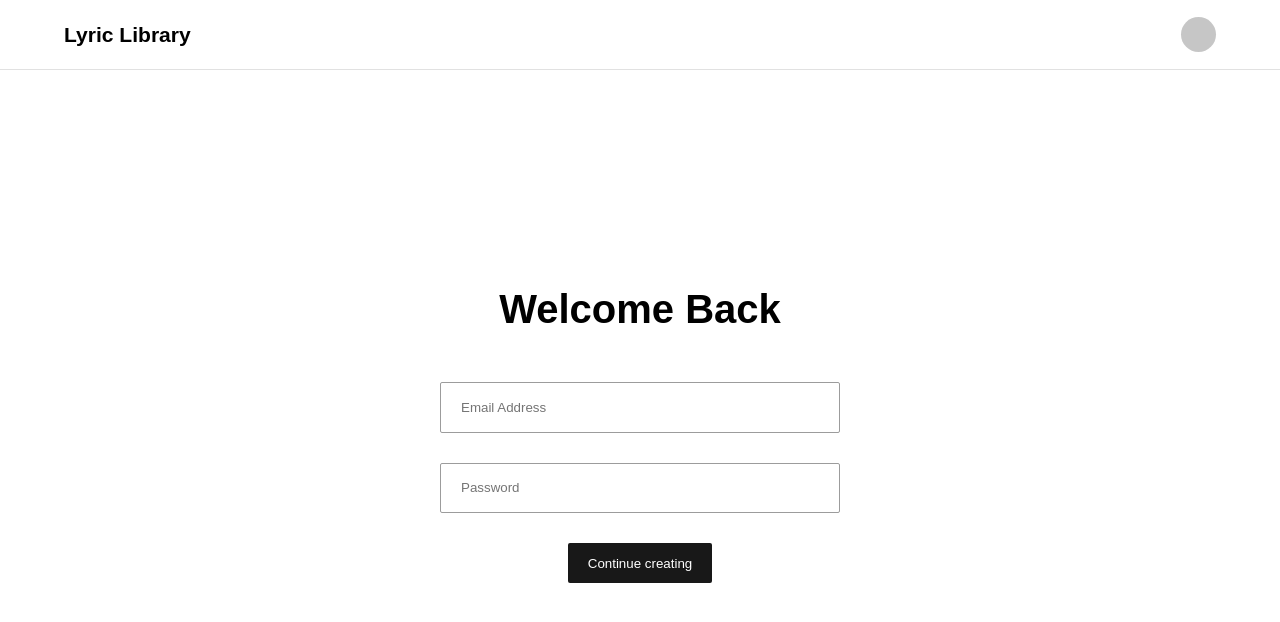
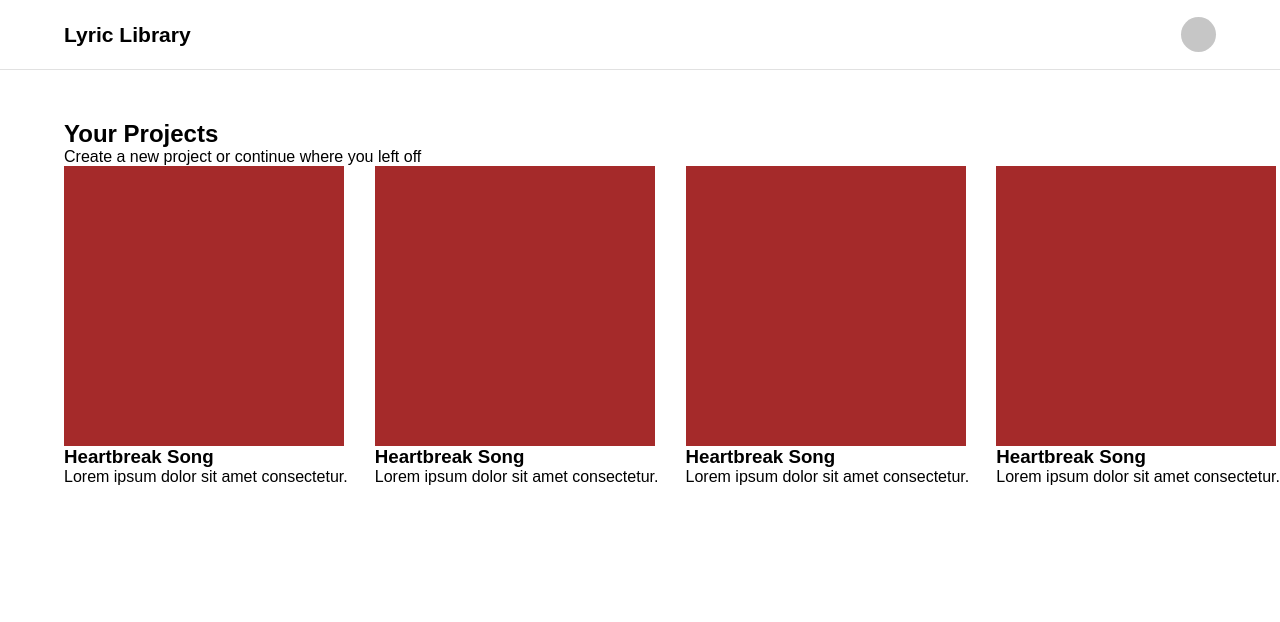
Before and after one commit to emmanuelojiji/write-it-down, a React (Create React App) app: page / in a window 1280 px wide. Shown: the top 622 px of the page. Built offline with nearby package versions, Linux system fonts and the light colour scheme.

Commit message:
Projects Page created

```diff
--- a/src/App.js
+++ b/src/App.js
@@ -2,13 +2,14 @@ import "./App.scss";
 import { Editor } from "./Pages/Editor";
 import Header from "./Components/Header";
 import { Authentication } from "./Pages/Authentication";
+import { Projects } from "./Pages/Projects";
 
 function App() {
   return (
     <div className="App">
 
-
-      <Authentication/>
+     <Header/>
+      <Projects/>
     </div>
   );
 }
--- a/src/Components/FormInput.js
+++ b/src/Components/FormInput.js
@@ -1,5 +1,7 @@
 import "./FormInput.scss";
 
 export const FormInput = ({ placeholder }) => {
-  return <input type="text" className="form-input" placeholder={placeholder}></input>;
+  return (
+    <input type="text" className="form-input" placeholder={placeholder}></input>
+  );
 };
--- /dev/null
+++ b/src/Components/ProjectCard.js
@@ -0,0 +1,11 @@
+import "./ProjectCard.scss";
+
+export const ProjectCard = () => {
+  return (
+    <div className="project-card">
+      <div className="gradient-box"></div>
+      <h3>Heartbreak Song</h3>
+      <p>Lorem ipsum dolor sit amet consectetur.</p>
+    </div>
+  );
+};
--- /dev/null
+++ b/src/Components/ProjectCard.scss
@@ -0,0 +1,10 @@
+.gradient-box{
+    width: 280px;
+    height: 280px;
+    background: brown;
+}
+
+.project-card-container{
+    display: flex;
+    justify-content: space-between;
+}
--- a/src/Pages/Projects.js
+++ b/src/Pages/Projects.js
@@ -1,5 +1,20 @@
-export const Project = () => {
-    return(
-        <div className="projects"></div>
-    )
-}
+import { ProjectCard } from "../Components/ProjectCard";
+import "./Projects.scss";
+
+export const Projects = () => {
+  return (
+    <div className="projects">
+      <main className="projects-main">
+        <h2>Your Projects</h2>
+        <p>Create a new project or continue where you left off</p>
+
+        <div className="project-card-container">
+          <ProjectCard />
+          <ProjectCard />
+          <ProjectCard />
+          <ProjectCard />
+        </div>
+      </main>
+    </div>
+  );
+};
--- a/src/Pages/Projects.scss
+++ b/src/Pages/Projects.scss
@@ -0,0 +1,4 @@
+.projects-main{
+    padding-left: 5%;
+    padding-top: 50px;
+}
```
